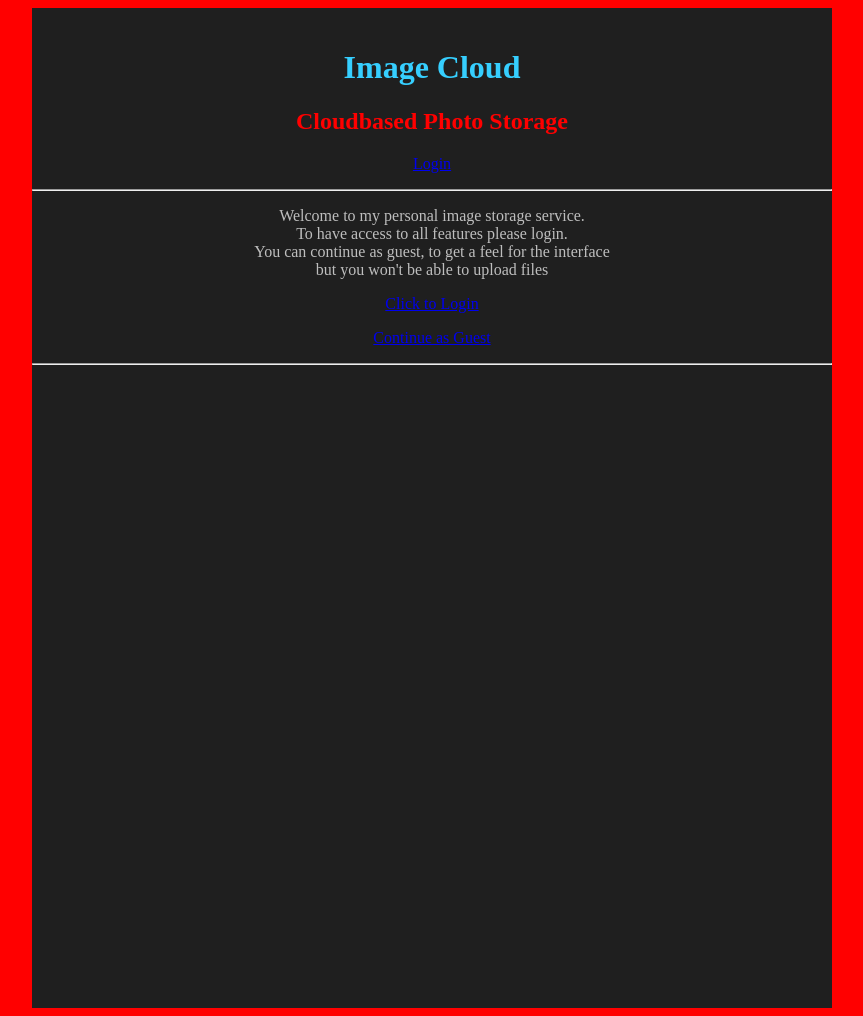
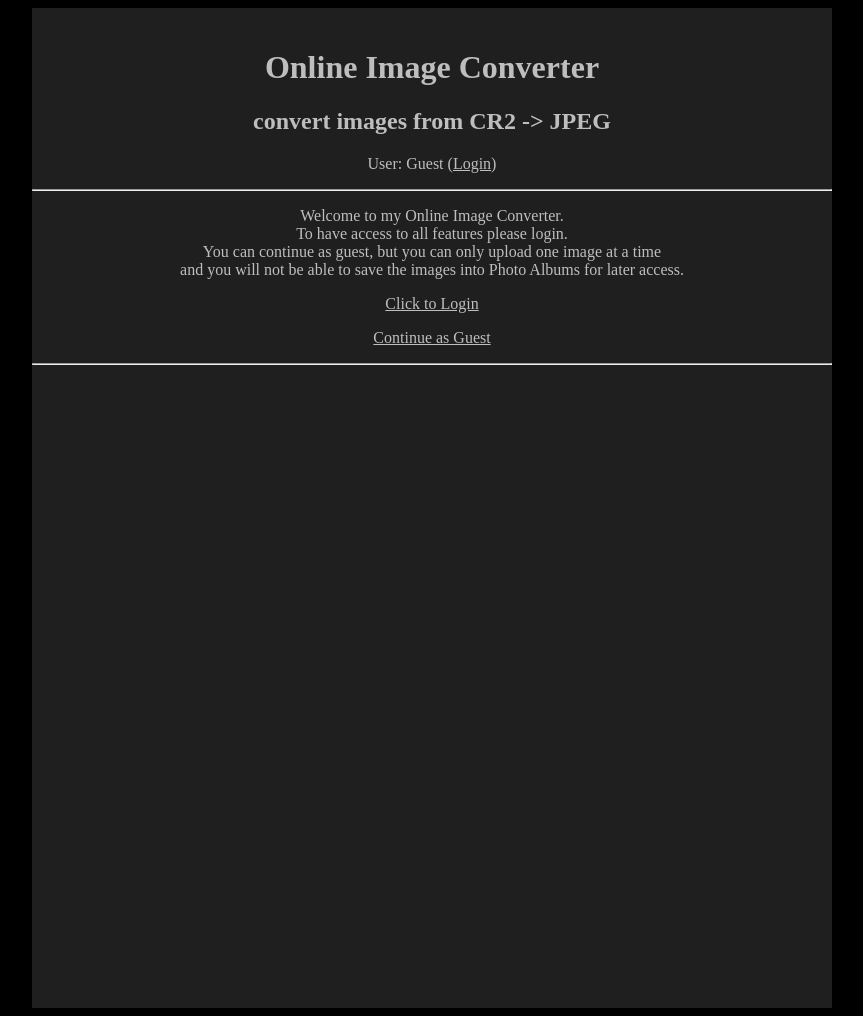
Before and after one commit to marcelgaedke/OnlineImageConverter, a Django app: page / in a window 1280 px wide. Shown: the whole page, without its empty margins (208-1071 px from the left). Run offline with Django 3.2, Linux system fonts and the light colour scheme; parts of the project's set-up code (start-up, migrations or seed data) failed here and were passed over.

```diff
--- a/OnlineImageConverter/static/OnlineImageConverter/StyleAssets/main_style.css
+++ b/OnlineImageConverter/static/OnlineImageConverter/StyleAssets/main_style.css
@@ -1,5 +1,5 @@
 html {
-    background-color:red;
+    background-color:black;
 
 }
 
@@ -20,13 +20,18 @@ body {
 }
 .link{
     color: #bebebe;
-    text-decoration: none;
+    text-decoration: underline;
+}
+
+.list{
+    color: #bebebe;
+    text-decoration: underline;
 }
 
 h1 {
-   color: #36CFFF;
+    color: #bebebe;
 }
 
 h2 {
-    color: red;
+    color: #bebebe;
 }
--- a/OnlineImageConverter/templates/OnlineImageConverter/base.html
+++ b/OnlineImageConverter/templates/OnlineImageConverter/base.html
@@ -13,15 +13,15 @@
 
       <body>
         <div id="header">
-          <h1>Image Cloud</h1>
+          <h1>Online Image Converter</h1>
           {% load static %}
-            <h2>Cloudbased Photo Storage</h2></p>
+            <h2>convert images from CR2 -> JPEG </h2></p>
         </div>
         <p>
             {% if user.is_authenticated %}
              User: {{ user.get_username }} (<a class="link" href="{% url 'logout'%}?next={{request.path}}">Logout</a>)
            {% else %}
-             <a href="{% url 'login'%}?next={{request.path}}">Login</a>
+             User: Guest (<a class= "link" href="{% url 'login'%}?next={{request.path}}">Login</a>)
            {% endif %}
         </p>
             <hr>
--- a/OnlineImageConverter/templates/OnlineImageConverter/upload_result.html
+++ b/OnlineImageConverter/templates/OnlineImageConverter/upload_result.html
@@ -1,11 +1,10 @@
 {% extends 'base.html' %}
 
 {% block content %}
-    <p>Session ID: {{session_id}}</p>
     <p>The following files have been uploaded:</p>
     <ul>
     {% for f in filenames %}
-        <li><a href="{{f}}">{{f}}</a></li>
+        <li class="list">{{f.0}}</li>
     {% endfor %}
     </ul>
     <p>Total: {{number_of_files}}</p>
--- a/OnlineImageConverter/templates/OnlineImageConverter/welcome.html
+++ b/OnlineImageConverter/templates/OnlineImageConverter/welcome.html
@@ -1,11 +1,11 @@
 {% extends "base.html" %}
 
 {% block content %}
-<p>Welcome to my personal image storage service.<br>
+<p>Welcome to my Online Image Converter.<br>
 To have access to all features please login.<br>
-You can continue as guest, to get a feel for the interface <br>
-    but you won't be able to upload files</p>
+You can continue as guest, but you can only upload one image at a time <br>
+and you will not be able to save the images into Photo Albums for later access.</p>
 
-<p><a href="{% url 'login'%}?next=/start/">Click to Login</a></p>
-<p><a href="/start/">Continue as Guest</a></p>
+<p><a class="link" href="{% url 'login'%}?next=/start/">Click to Login</a></p>
+<p><a class="link" href="/start/">Continue as Guest</a></p>
 {% endblock %}
--- a/OnlineImageConverter/templates/registration/login.html
+++ b/OnlineImageConverter/templates/registration/login.html
@@ -32,6 +32,6 @@
   </form>
 
   {# Assumes you setup the password_reset view in your URLconf #}
-  <p><a href="{% url 'password_reset' %}">Lost password?</a></p>
+  <!--<p><a href="{% url 'password_reset' %}">Lost password?</a></p>-->
 
 {% endblock %}
--- a/OnlineImageConverter/views.py
+++ b/OnlineImageConverter/views.py
@@ -8,9 +8,11 @@ from django.core.files.storage import FileSystemStorage
 from django.contrib.auth.decorators import login_required
 from OnlineImageConverter.storage_backends import CustomMediaStorage
 from OnlineImageConverter.models import ImageConverter, ImageUpload
-from DjangoProject.settings import BASE_DIR, AWS_ACCESS_KEY_ID, AWS_SECRET_ACCESS_KEY, AWS_MEDIA_BUCKET_NAME
+from DjangoProject.settings import BASE_DIR, MEDIA_FILES_ON_S3, AWS_ACCESS_KEY_ID, AWS_SECRET_ACCESS_KEY, AWS_MEDIA_BUCKET_NAME
 import multiprocessing
 import time
+
+from PIL import Image
 
 temp_path = BASE_DIR + '/OnlineImageConverter/static/OnlineImageConverter/temp/'
 
@@ -23,28 +25,33 @@ def welcome(request):
     return render(request, 'OnlineImageConverter/welcome.html')
 
 def start(request):
-    user_id=request.user.id
+    keys = set()
+    if request.user.is_authenticated:
+        user_id=request.user.id
+        # Get list of Albumsfor this user
+        s3 = boto3.resource('s3',
+                            region_name="us-west-2",
+                            aws_access_key_id=AWS_ACCESS_KEY_ID,
+                            aws_secret_access_key=AWS_SECRET_ACCESS_KEY
+                            )
+        # S3 list all keys with the prefix 'photos/'
+        # bucket = s3.Bucket('django-media-public-1337')
+        bucket = s3.Bucket(AWS_MEDIA_BUCKET_NAME)
+        bucket_prefix = 'user_uploads/{}/'.format(user_id)
+        for obj in bucket.objects.filter(Prefix=bucket_prefix):
+            album_name = obj.key.split('/')[2]
+            if album_name != 'Uploads':
+                keys.add(obj.key.split('/')[2])
 
-    #Get list of Albumsfor this user
-    s3 = boto3.resource('s3',
-                        region_name="us-west-2",
-                        aws_access_key_id=AWS_ACCESS_KEY_ID,
-                        aws_secret_access_key=AWS_SECRET_ACCESS_KEY
-                        )
-    # S3 list all keys with the prefix 'photos/'
-    keys=set()
-    s3 = boto3.resource('s3')
-    #bucket = s3.Bucket('django-media-public-1337')
-    bucket = s3.Bucket(AWS_MEDIA_BUCKET_NAME)
-    bucket_prefix = 'user_uploads/{}/'.format(user_id)
-    for obj in bucket.objects.filter(Prefix=bucket_prefix):
-        keys.add(obj.key.split('/')[2])
+    else:
+        user_id="none"
 
     context = {
-        'user_id':user_id,
-        'keys':keys
+        'user_id': user_id,
+        'keys': keys
     }
     return render(request, 'OnlineImageConverter/start.html', context)
+
 
 def album(request):
     album_name = request.GET['album_name']
@@ -69,52 +76,72 @@ def album(request):
     return render(request, "OnlineImageConverter/album.html", context)
 
 def upload(request):
+    user_id = request.user.id
+    return render(request, 'OnlineImageConverter/upload.html', {'user_id': user_id,
+                                                                    'env': os.getenv('AWS_STORAGE_BUCKET_NAME')})
 
-    session_items = request.session.keys()
-    user_id = request.user.id
-    session_key = request.session._get_or_create_session_key()
+# Object Types:
+# with open(...,'rb'):      io.BufferedReader
+# uploaded_file.file        <class 'io.BytesIO'>
+# Raw(path)                 <class 'rawkit.raw.Raw'>
+# rawimg.to_buffer()        <class 'bytearray'>
 
-    #if request.user.is_authenticated:
-    return render(request, 'OnlineImageConverter/upload.html', {'user_id': user_id,
-                                                                    'session_items': session_items,
-                                                                    'session_key': session_key,
-                                                                    'env': os.getenv('AWS_STORAGE_BUCKET_NAME')})
+def upload_result_test(request):
+    file = request.FILES['file_uploads']
+    #img = Image.open(uploaded_file.file,'r')
+
+    fs = FileSystemStorage()
+    fs.location = os.path.join(settings.BASE_DIR, '/UploadedImages/')
+    fs.save(file.name, file)
+
+    # if raw_image.metadata.orientation == 0:
+    #     converted_image = Image.frombytes('RGB', (raw_image.metadata.width, raw_image.metadata.height), buffered_image)
     # else:
-    #     return HttpResponse("Please log in")
+    #     converted_image = Image.frombytes('RGB', (raw_image.metadata.height, raw_image.metadata.width), buffered_image)
 
+    #img.save('/home/kidneybean/Pictures/conv/conv2.jpg', format='JPEG')
+    #img.close()
 
+    return HttpResponse('Type:')
+    # response = requests.get(url)
+    # img = Image.open(BytesIO(response.content))
 
 def upload_result(request):
     if request.method == 'POST' and len(request.FILES.getlist('file_uploads'))>0:
-        user_id = request.user.id
+        if request.user.is_authenticated:
+            user_id = request.user.id
+        else:
+            user_id = "none"
 
         file_urls = []
         for file in request.FILES.getlist('file_uploads'):
-            if settings.USE_S3:
-                s3 = boto3.resource('s3',
-                                    region_name="us-west-2",
-                                    aws_access_key_id=AWS_ACCESS_KEY_ID,
-                                    aws_secret_access_key=AWS_SECRET_ACCESS_KEY
-                                    )
-                #organize a path for the file in bucket
-                #file_directory_within_bucket = 'user_upload_files/{username}'.format(username=requests.user)
-                album_name = 'Birthday2019'
-                file_directory_within_bucket = '/user_uploads/{}/{}'.format(user_id, album_name)
-                #file_directory_within_bucket = 'user_uploads/{}/'.format(album_name)
+            if request.user.is_authenticated:
+                if MEDIA_FILES_ON_S3:
+                    s3 = boto3.resource('s3',
+                                        region_name="us-west-2",
+                                        aws_access_key_id=AWS_ACCESS_KEY_ID,
+                                        aws_secret_access_key=AWS_SECRET_ACCESS_KEY
+                                        )
+                    #organize a path for the file in bucket
+                    #file_directory_within_bucket = 'user_upload_files/{username}'.format(username=requests.user)
+                    album_name = 'Uploads'
+                    file_directory_within_bucket = '/user_uploads/{}/{}'.format(user_id, album_name)
+                    #file_directory_within_bucket = 'user_uploads/{}/'.format(album_name)
 
-                # synthesize a full file path; note that we included the filename
-                file_path_within_bucket = os.path.join(
-                    file_directory_within_bucket,
-                    file.name
-                )
-                custom_media_storage = CustomMediaStorage()
-                #custom_media_storage.bucket_name = AWS_STORAGE_BUCKET_NAME
-                custom_media_storage.save(file_path_within_bucket, file)
-                file_url = custom_media_storage.url(file_path_within_bucket)
-                file_urls.append(file_url)
+                    # synthesize a full file path; note that we included the filename
+                    file_path_within_bucket = os.path.join(
+                        file_directory_within_bucket,
+                        file.name
+                    )
+                    custom_media_storage = CustomMediaStorage()
+                    #custom_media_storage.bucket_name = AWS_STORAGE_BUCKET_NAME
+                    custom_media_storage.save(file_path_within_bucket, file)
+                    file_url = custom_media_storage.url(file_path_within_bucket)
+                    file_name = file_url.split('/')[-1]
+                    file_urls.append((file_name, file_url))
             else:
                 fs = FileSystemStorage()
-                fs.location = temp_path + '/UploadedImages/'
+                fs.location = os.path.join(settings.MEDIA_ROOT , '/UploadedImages/')
                 fs.save(file.name, file)
 
                 #file_urls.append(upload.file.url)
@@ -138,16 +165,63 @@ def upload_result(request):
         return render(request, 'OnlineImageConverter/upload_result.html', {
             'number_of_files': len(file_urls),
             'filenames': file_urls,
-            # 'session_id':session_id,
             'session_id':request.session._session_key,
 
         })
     else:
         return HttpResponse("No Files were uploaded")
 
-@login_required
+
 def convert(request):
-    session_id = request.GET.get(key='session_id')
+    if request.user.is_authenticated:
+        user_id = request.user.id
+    else:
+        user_id = "none"
+
+    number_of_files = int(request.GET.get('num'))
+    s3 = boto3.resource('s3',
+                        region_name="us-west-2",
+                        aws_access_key_id=AWS_ACCESS_KEY_ID,
+                        aws_secret_access_key=AWS_SECRET_ACCESS_KEY
+                        )
+    bucket = s3.Bucket(AWS_MEDIA_BUCKET_NAME)
+    bucket_prefix = 'user_uploads/{}/{}/'.format(user_id, "Uploads")
+    url_prefix = 'https://django-media-public-1337.s3.amazonaws.com/'  # /user_uploads/1/Birthday2019/sky.jpg'
+    image_list = []
+    image_converter = ImageConverter()
+    for obj in bucket.objects.filter(Prefix=bucket_prefix):
+        source = str(url_prefix + obj.key)
+        destination = source[:-4]+'_converted.jpg'
+        file_name = destination.split('/')[-1]
+        image_list.append((file_name, destination))
+
+        # p = multiprocessing.Process(target=image_converter.convert_file,
+        #                             args=(source, destination))
+        # p.start()
+        print('conversion start...')
+        image_converter.convert_file(source)
+
+
+    context = {
+        'image_list': image_list,
+        'number_of_files':number_of_files,
+        'source': source,
+        'destination':destination
+    }
+
+    #return redirect('/ConvertResult/?num=' + str(number_of_files))
+    return render(request, 'OnlineImageConverter/convert_result.html', context)
+
+def  convert_old(request):
+    user_id=1
+    session_id=1
+    # organize a path for the file in bucket
+    # file_directory_within_bucket = 'user_upload_files/{username}'.format(username=requests.user)
+    album_name = 'Uploads'
+    file_directory_within_bucket = '/user_uploads/{}/{}'.format(user_id, album_name)
+    # file_directory_within_bucket = 'user_uploads/{}/'.format(album_name)
+
+
     number_of_files = int(request.GET.get('num'))
     source = temp_path + session_id + '/UploadedImages/'
     destination = temp_path + session_id + '/ConvertedImages/'
@@ -204,24 +278,43 @@ def convert(request):
 
     return redirect('/OnlineImageConverter/ConvertResult/?session_id=' + session_id + '&num=' + str(number_of_files))
 
-@login_required
+
 def convert_result(request):
-    cwd = os.getcwd()
-    session_id = request.GET.get('session_id')
+    if request.user.is_authenticated:
+        user_id = request.user.id
+    else:
+        user_id = "none"
     number_of_files = int(request.GET.get('num'))
-    destination = temp_path + session_id + '/ConvertedImages/'
-    files = []
-    for file in os.listdir(destination):
-        if file.endswith('-thumb.jpg'):
-            pass
-            #don't append thumbs
-        else:
-            files.append([file, file[:-4]+'-thumb.jpg'])
-    conversion_finished = (len(files) == number_of_files)
+    s3 = boto3.resource('s3',
+                        region_name="us-west-2",
+                        aws_access_key_id=AWS_ACCESS_KEY_ID,
+                        aws_secret_access_key=AWS_SECRET_ACCESS_KEY
+                        )
+    bucket = s3.Bucket(AWS_MEDIA_BUCKET_NAME)
+    bucket_prefix = 'user_uploads/{}/{}/'.format(user_id, "Uploads")
+    url_prefix = 'https://django-media-public-1337.s3.amazonaws.com/'  # /user_uploads/1/Birthday2019/sky.jpg'
+    image_list = []
+    for obj in bucket.objects.filter(Prefix=bucket_prefix):
+        if obj.key.endswith("_converted.jpg"):
+            image_url = url_prefix + obj.key
+            image_name = image_url.split('/')[-1]
+            image_list.append((image_name, image_url))
+
     return render(request, 'OnlineImageConverter/convert_result.html', {
-        'number_of_files':number_of_files,
-        'files':files,
-        'cwd':cwd,
-        'conversion_finished': conversion_finished,
-        'file_url': '/static/OnlineImageConverter/temp/'+session_id+'/ConvertedImages/',
+        'number_of_files': number_of_files,
+        'image_list': image_list
     })
+
+
+    # cwd = os.getcwd()
+    # session_id = request.GET.get('session_id')
+    # number_of_files = int(request.GET.get('num'))
+    # destination = temp_path + session_id + '/ConvertedImages/'
+    # files = []
+    # for file in os.listdir(destination):
+    #     if file.endswith('-thumb.jpg'):
+    #         pass
+    #         #don't append thumbs
+    #     else:
+    #         files.append([file, file[:-4]+'-thumb.jpg'])
+    # conversion_finished = (len(files) == number_of_files)
```
Also changed, not shown: DjangoProject/settings.py (+5 -4 lines), OnlineImageConverter/models.py (+49 -3 lines), OnlineImageConverter/templates/OnlineImageConverter/convert_result.html (+10 -10 lines), OnlineImageConverter/templates/OnlineImageConverter/start.html (+22 -11 lines), OnlineImageConverter/migrations/0002_album.py (added), db.sqlite3.
